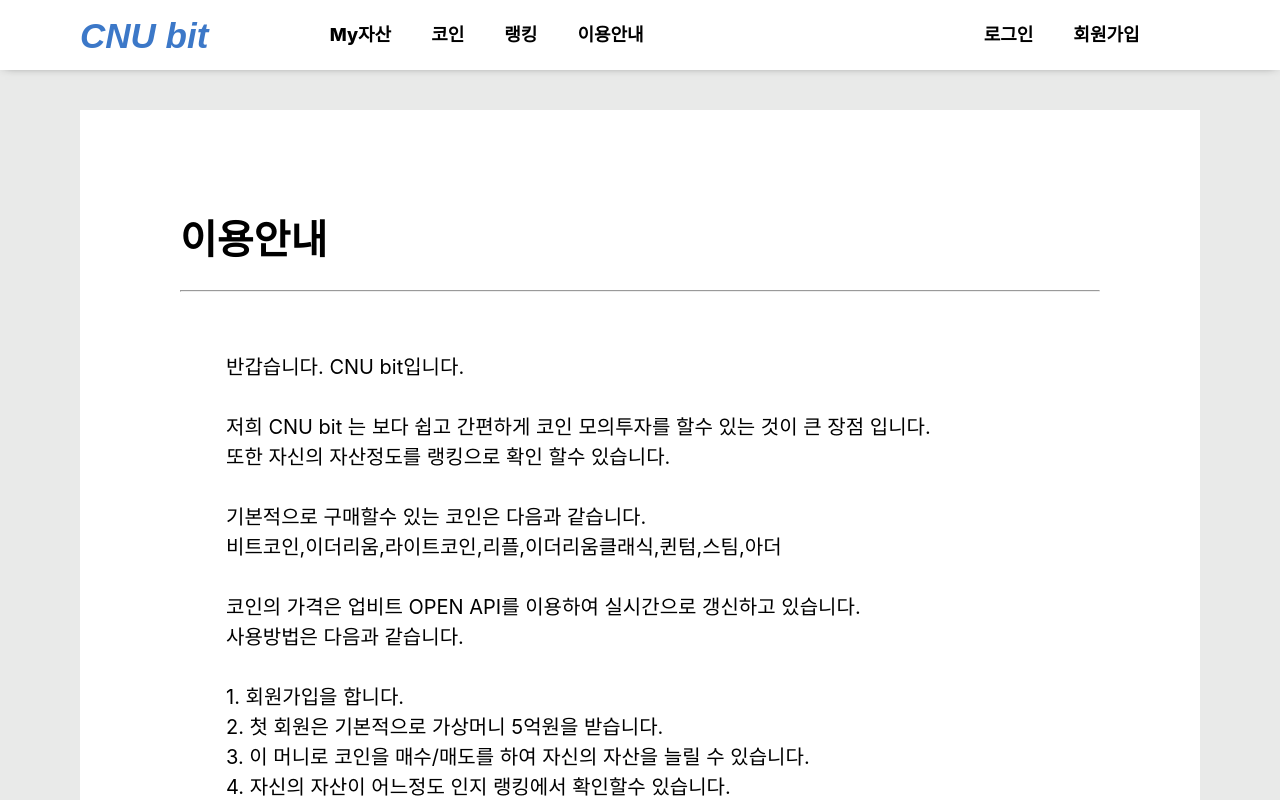
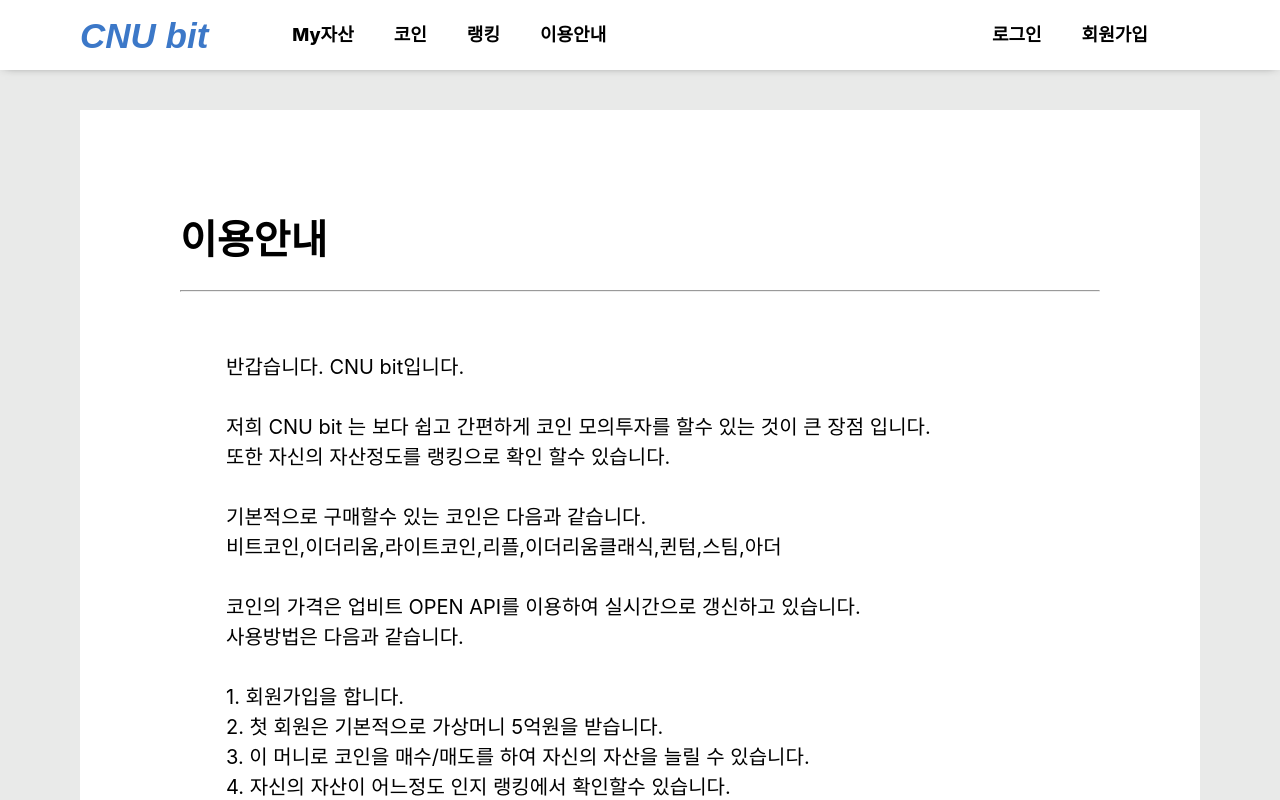
Before and after one commit to bae-sh/-CNU-bit, a React (Create React App) app in the folder project/: page /Menual in a window 1280 px wide. Shown: the top 800 px of the page. Built offline with nearby package versions, Linux system fonts and the light colour scheme; no server answers; the database is empty.

Commit message:
delete ppt

```diff
--- a/project/src/Components/Header.js
+++ b/project/src/Components/Header.js
@@ -40,7 +40,7 @@ const Logo = styled.div`
     font-family: "Arimo", sans-serif;
     font-weight: 900;
     font-style: italic;
-    width: 200px;
+    width: 150px;
     color: #3c78c8;
 `;
 // Global navigation bar로써 로고와 다른 div를 주었음
@@ -54,7 +54,13 @@ const NavGroup = styled.div`
     display: flex;
     align-items: center;
     margin-left: 40px;
-    margin-right: 300px;
+    margin-right: 35%;
+    @media only screen and (max-width: 1200px) {
+        margin-right: 0;
+    }
+    /* @media only screen and (max-width: 1200px) {
+        margin-right: 30%;
+    } */
 `;
 //  각각의 네비링크에 대한 컴포넌트
 const NavLink = styled.div`
@@ -88,7 +94,7 @@ export default ({ isLoggedIn, setUserObj }) => {
                 });
         }
     };
-
+    console.log();
     return (
         <>
             <Header>
```
Also changed, not shown: 1 other file (tests, documents, lock files or other folders).
